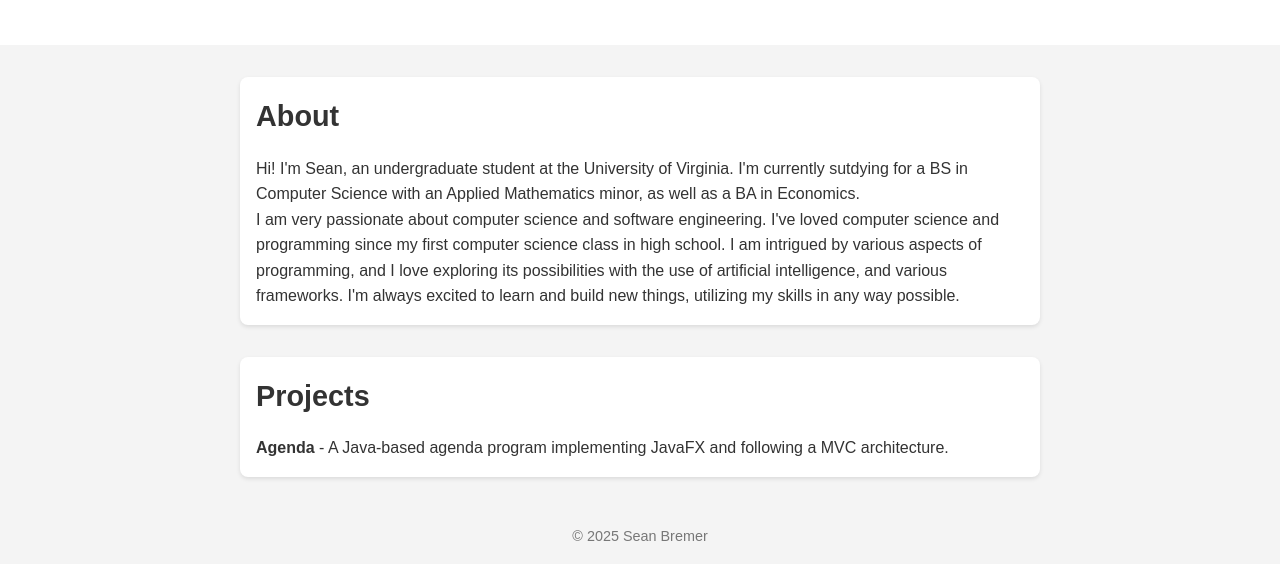
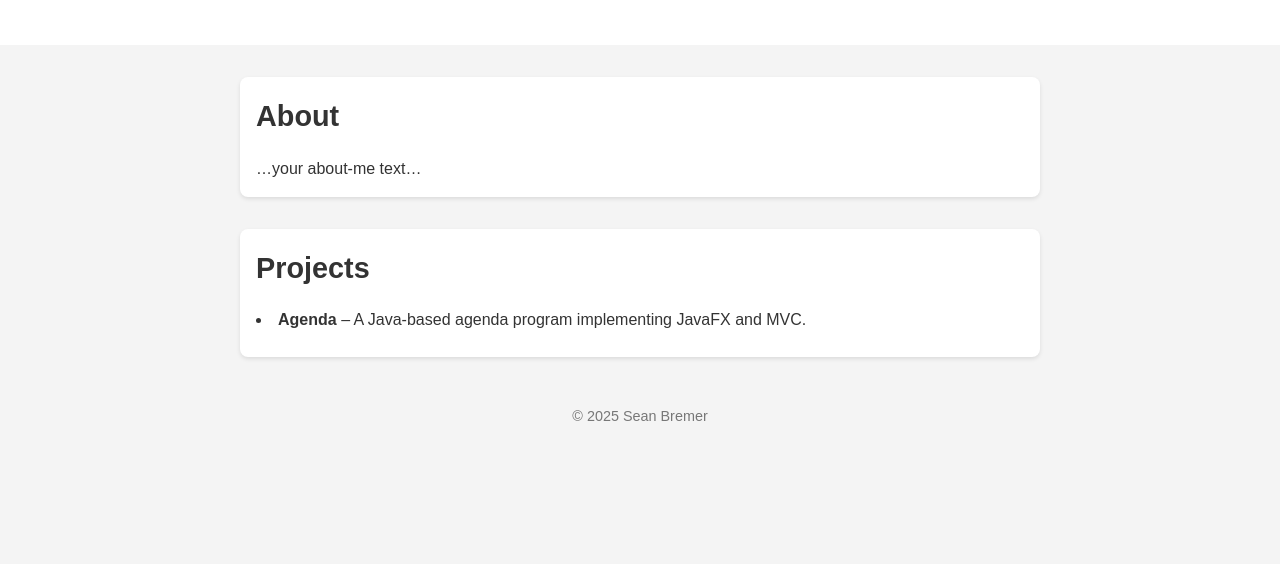
Before and after one commit to sbremer05/sbremer05.github.io, a plain HTML site: page index.html in a window 1280 px wide. Shown: the part 371-935 px from the top of the page. After the commit the page ends 815 px from the top, so only its background shows below. Drawn offline with Linux system fonts and the light colour scheme.

Commit message:
generic portfolio with styling

```diff
--- a/index.html
+++ b/index.html
@@ -1,56 +1,53 @@
 <!DOCTYPE html>
-<html lang = "en">
+<html lang="en">
 <head>
-    <meta charset = "UTF-8">
-    <meta name = "viewport" content = "width=device-width, initial-scale=1.0">
-    <title> Sean Bremer</title>
-    <link rel = "stylesheet" href = "style.css"/>
+    <meta charset="UTF-8" />
+    <meta name="viewport" content="width=device-width, initial-scale=1.0" />
+    <title>Sean Bremer</title>
+    <!-- this must point exactly to your CSS file -->
+    <link rel="stylesheet" href="style.css" />
 </head>
-
 <body>
 <header>
     <nav>
-            <div class = "nav-left">
-                <a href = "#home" class = "brand">Sean Bremer</a>
+        <div class="nav-left">
+            <!-- brand itself scrolls to #home -->
+            <a href="#home" class="brand">Sean Bremer</a>
         </div>
-            <ul class = "nav-right">
-                <li><a href = "#about">About</a></li>
-                <li><a href = "#projects">Projects</a></li>
+        <ul class="nav-right">
+            <!-- Home is implicit via the brand link -->
+            <li><a href="#about">About</a></li>
+            <li><a href="#projects">Projects</a></li>
         </ul>
     </nav>
 </header>
 
 <main>
-        <section id = "home" class = "hero">
-            <img src = "headshot.jpeg" class = "hero-img">
+    <!-- HOME -->
+    <section id="home" class="hero">
+        <!-- exactly match your filename: headshot.jpeg -->
+        <img src="headshot.jpeg" alt="Sean’s headshot" class="hero-img" />
         <h1>Sean Bremer</h1>
-            <p class = "subtitle">Aspiring Software Engineer</p>
+        <p class="subtitle">Aspiring Software Engineer</p>
     </section>
 
-        <section id = "about" class = "content-block">
+    <!-- ABOUT -->
+    <section id="about" class="content-block">
         <h2>About</h2>
-            <p>
-                Hi! I'm Sean, an undergraduate student at the University of Virginia.
-                I'm currently sutdying for a BS in Computer Science with an Applied Mathematics minor,
-                as well as a BA in Economics.
-            </p>
-            <p>
-                I am very passionate about computer science and software engineering.
-                I've loved computer science and programming since my first computer science
-                class in high school. I am intrigued by various aspects of programming, and
-                I love exploring its possibilities with the use of artificial intelligence,
-                and various frameworks. I'm always excited to learn and build new things,
-                utilizing my skills in any way possible.
-            </p>
+        <p>…your about-me text…</p>
     </section>
 
-        <section id = "projects" class = "content-block">
+    <!-- PROJECTS -->
+    <section id="projects" class="content-block">
         <h2>Projects</h2>
         <ul>
-                <la>
-                    <a href = "https://github.com/sbremer05/Agenda" class = "project-link">Agenda</a>
-                    - A Java-based agenda program implementing JavaFX and following a MVC architecture.
-                </la>
+            <!-- use <li>, not <la> -->
+            <li>
+                <a href="https://github.com/sbremer05/Agenda" class="project-link">
+                    Agenda
+                </a>
+                – A Java-based agenda program implementing JavaFX and MVC.
+            </li>
         </ul>
     </section>
 </main>
@@ -60,42 +57,3 @@
 </footer>
 </body>
 </html>
-
-<!--<!DOCTYPE html>-->
-<!--<html lang="en">-->
-<!--<head>-->
-<!--    <meta charset = "UTF-8" />-->
-<!--    <meta name = "viewport" content = "width = device-width, initial-scale = 1.0" />-->
-<!--    <title>Sean Bremer</title>-->
-<!--    <link rel = "stylesheet" href = "style.css" />-->
-<!--</head>-->
-
-<!--<body>-->
-<!--    <header>-->
-<!--        <nav>-->
-<!--            <ul>-->
-<!--                <li><a href = "https://github.com/sbremer05" target = "_blank" rel = "noopener">GitHub</a></li>-->
-<!--                <li><a href = "https://www.linkedin.com/in/sean-bremer/" target = "_blank" rel = "noopener">LinkedIn</a></li>-->
-<!--            </ul>-->
-<!--        </nav>-->
-<!--    </header>-->
-
-<!--    <main>-->
-<!--        <section id = "introduction">-->
-<!--            <h1>Hello, I'm Sean Bremer</h1>-->
-<!--            <h3>Aspiring Software Engineer</h3>-->
-<!--        </section>-->
-
-<!--        <section id = "projects">-->
-<!--            <h2>Projects</h2>-->
-<!--            <ul>-->
-<!--                <li><a href = "https://github.com/sbremer05/Agenda" target = "_blank" rel = "noopener">Agenda</a></li> - A Java-based agenda program implementing JavaFX and following a MVC architecture.</li>-->
-<!--            </ul>-->
-<!--        </section>-->
-<!--    </main>-->
-
-<!--    <footer>-->
-<!--        &copy; 2025 Sean Bremer-->
-<!--    </footer>-->
-<!--</body>-->
-<!--</html>-->
--- a/style.css
+++ b/style.css
@@ -1,10 +1,9 @@
-/* Reset and base*/
+/* Reset & base */
 * {
     margin: 0;
     padding: 0;
     box-sizing: border-box;
 }
-
 body {
     font-family: Arial, sans-serif;
     line-height: 1.6;
@@ -13,9 +12,7 @@ body {
 }
 
 /* Navbar */
-header {
-    background: #333;
-}
+header { background: #333; }
 nav {
     max-width: 1000px;
     margin: 0 auto;
@@ -23,41 +20,33 @@ nav {
     align-items: center;
     padding: 0.5rem 1rem;
 }
-
 .nav-left .brand {
     color: #fff;
     text-decoration: none;
     font-size: 1.2rem;
     font-weight: bold;
 }
-
 .nav-right {
     list-style: none;
     margin-left: auto;
     display: flex;
 }
-
 .nav-right li {
     margin-right: 1rem;
 }
-
 .nav-right a {
     color: #fff;
     text-decoration: none;
     font-weight: 500;
 }
+.nav-right a:hover { opacity: 0.8; }
 
-.nav-right a:hover {
-    opacity: 0.8;
-}
-
-/* Hero (Home) */
+/* Hero */
 .hero {
     text-align: center;
     padding: 3rem 1rem;
     background: #fff;
 }
-
 .hero-img {
     width: 150px;
     height: 150px;
@@ -65,16 +54,8 @@ nav {
     object-fit: cover;
     margin-bottom: 1rem;
 }
-
-.hero h1 {
-    font-size: 2.5rem;
-    margin-bottom: 0.5rem;
-}
-
-.subtitle {
-    font-size: 1.1rem;
-    color: #555;
-}
+.hero h1 { font-size: 2.5rem; margin-bottom: 0.5rem; }
+.subtitle { font-size: 1.1rem; color: #555; }
 
 /* Content blocks */
 .content-block {
@@ -83,36 +64,19 @@ nav {
     padding: 1rem;
     background: #fff;
     border-radius: 8px;
-    box-shadow: 0 2px 4px rgba(0, 0, 0, 0.1);
+    box-shadow: 0 2px 4px rgba(0,0,0,0.1);
 }
-
-.content-block h2 {
-    margin-bottom: 1rem;
-    font-size: 1.8rem;
-}
-
-.content-block p, .content-block ul {
-    font-size: 1rem;
-    color: #333;
-}
-
-.content-block ul {
-    list-style: disc inside;
-}
-
-.content-block li {
-    margin-bottom: 0.5rem;
-}
-
+.content-block h2 { margin-bottom: 1rem; font-size: 1.8rem; }
+.content-block p,
+.content-block ul { font-size: 1rem; color: #333; }
+.content-block ul { list-style: disc inside; }
+.content-block li { margin-bottom: 0.5rem; }
 .content-block a {
     color: #333;
     font-weight: bold;
     text-decoration: none;
 }
-
-.content-block a:hover {
-    opacity: 0.8;
-}
+.content-block a:hover { opacity: 0.8; }
 
 /* Footer */
 footer {
```
Lines whose indentation alone changed are shown as unchanged.
